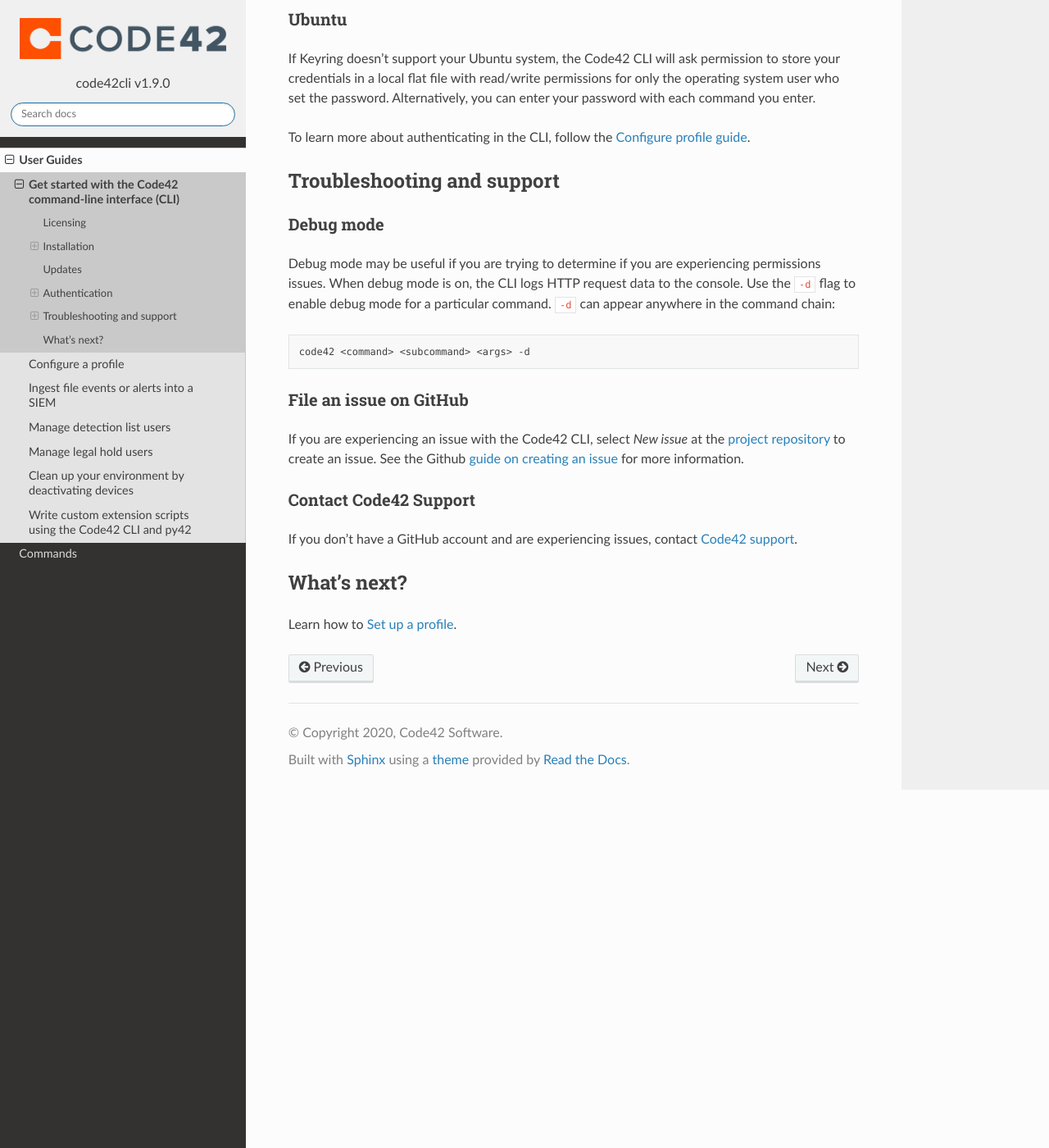
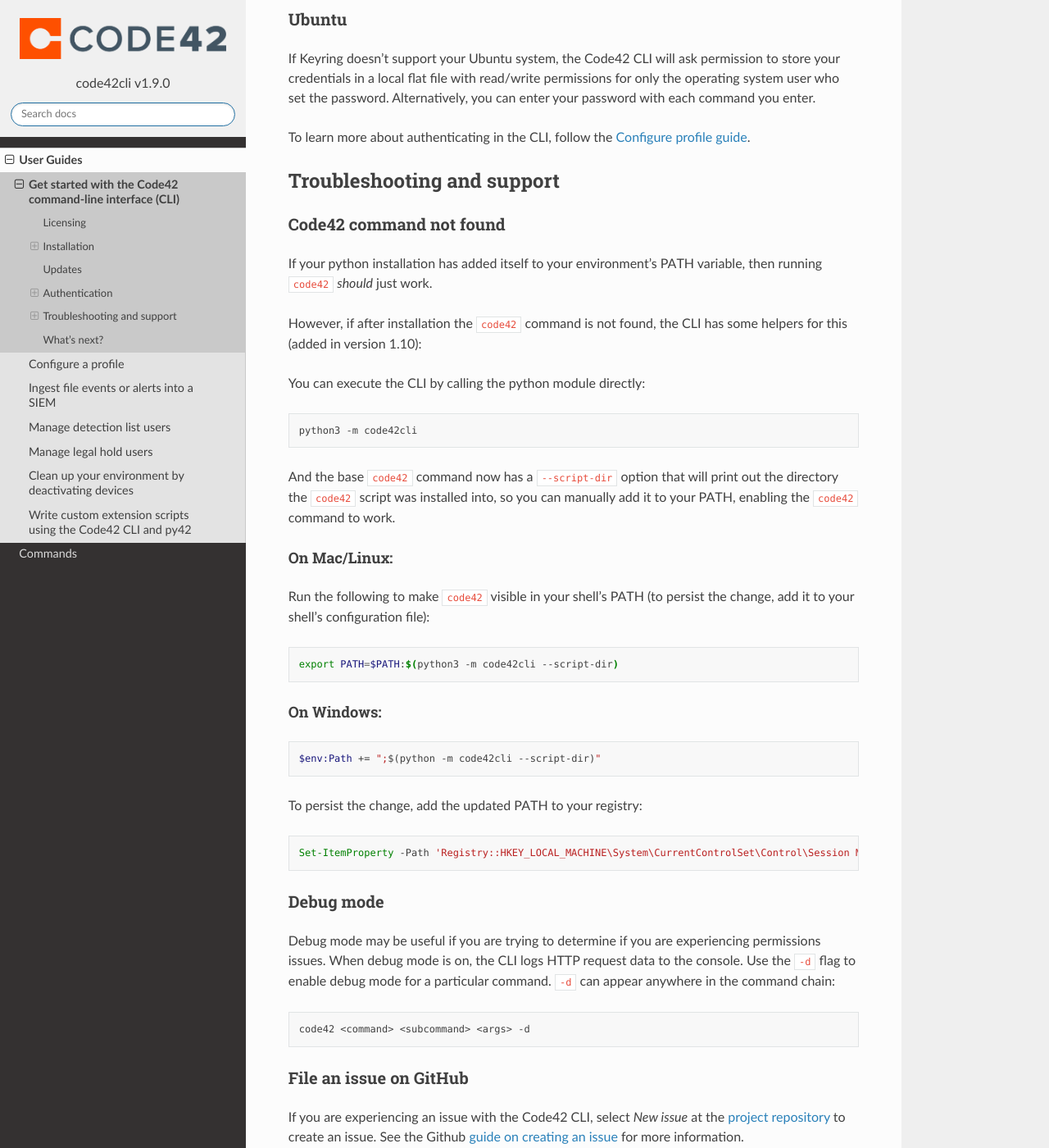
Before and after one commit to code42/code42cli, a Sphinx documentation site: the page built from docs/userguides/gettingstarted.md, in a window 1280 px wide and 1400 px high, scrolled down 3029 px. Shown: the whole window at 82% size. Built offline with Sphinx 7.4.7 and the Read the Docs theme 2.0.0, drawn with Linux system fonts in a browser that asks for light colours; the version number is read from the project's files by our own code; some of the changed text lies outside the part shown.

Commit message:
PATH troubleshooting helpers/docs (#321)
* have previous version match command

* add __main__.py to enable `python -m code42cli` helper

* adjust

* add PATH troubleshooting steps to gettingstarted.md

* appease flake8

* use powershell markdown blocks

* style

* IX feedback

````diff
--- a/docs/userguides/gettingstarted.md
+++ b/docs/userguides/gettingstarted.md
@@ -123,6 +123,41 @@
 
 ## Troubleshooting and support
 
+### Code42 command not found
+
+If your python installation has added itself to your environment's PATH variable, then running `code42` _should_ just work.
+
+However, if after installation the `code42` command is not found, the CLI has some helpers for this (added in version 1.10):
+
+You can execute the CLI by calling the python module directly:
+
+```bash
+python3 -m code42cli
+```
+
+And the base `code42` command now has a `--script-dir` option that will print out the directory the `code42` script was
+installed into, so you can manually add it to your PATH, enabling the `code42` command to work.
+
+#### On Mac/Linux:
+
+Run the following to make `code42` visible in your shell's PATH (to persist the change, add it to your shell's configuration file):
+
+```bash
+export PATH=$PATH:$(python3 -m code42cli --script-dir)
+```
+
+#### On Windows:
+
+```powershell
+$env:Path += ";$(python -m code42cli --script-dir)"
+```
+
+To persist the change, add the updated PATH to your registry:
+
+```powershell
+Set-ItemProperty -Path 'Registry::HKEY_LOCAL_MACHINE\System\CurrentControlSet\Control\Session Manager\Environment' -Name PATH -Value $env:Path
+```
+
 ### Debug mode
 
 Debug mode may be useful if you are trying to determine if you are experiencing permissions issues. When debug mode is
````
Also changed, not shown: other parts of docs/userguides/gettingstarted.md (+1 -1 lines), 2 other files.
